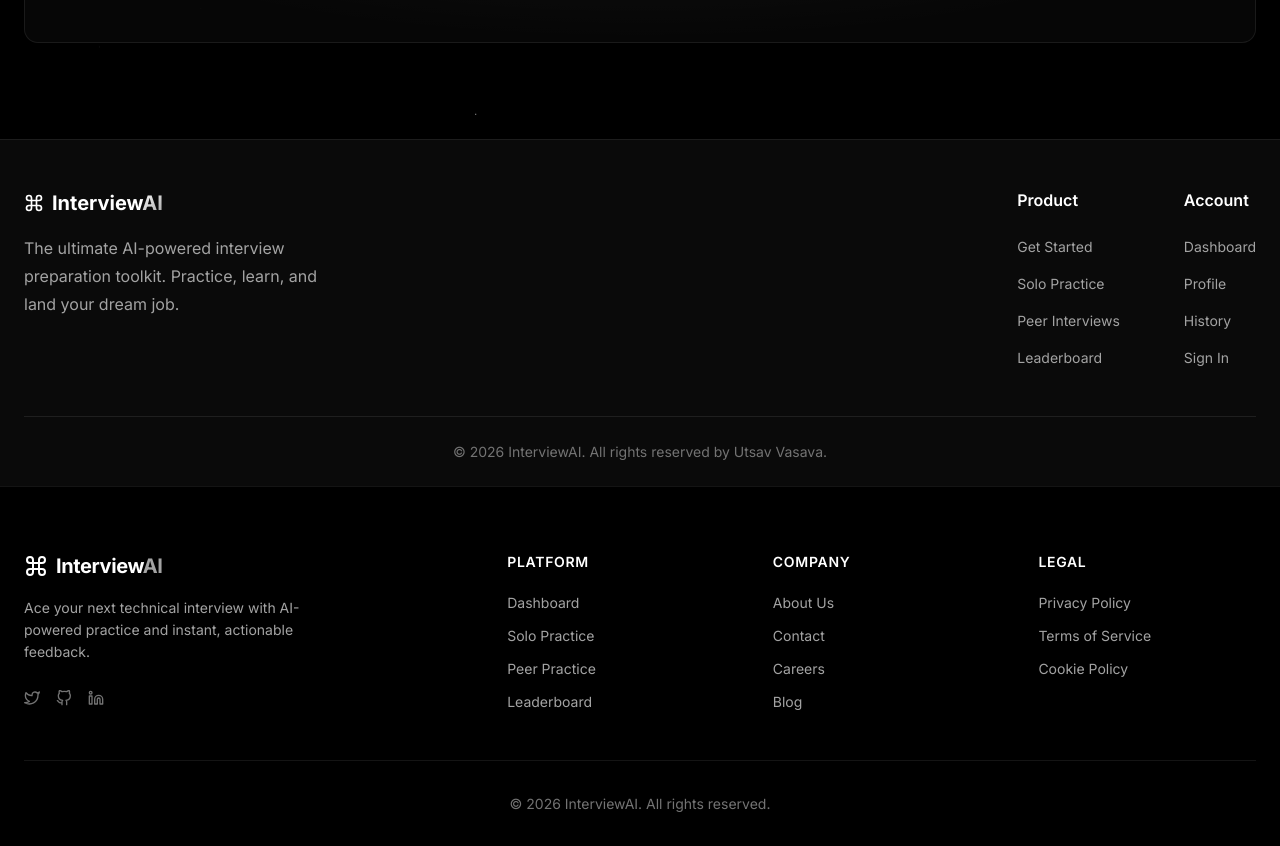
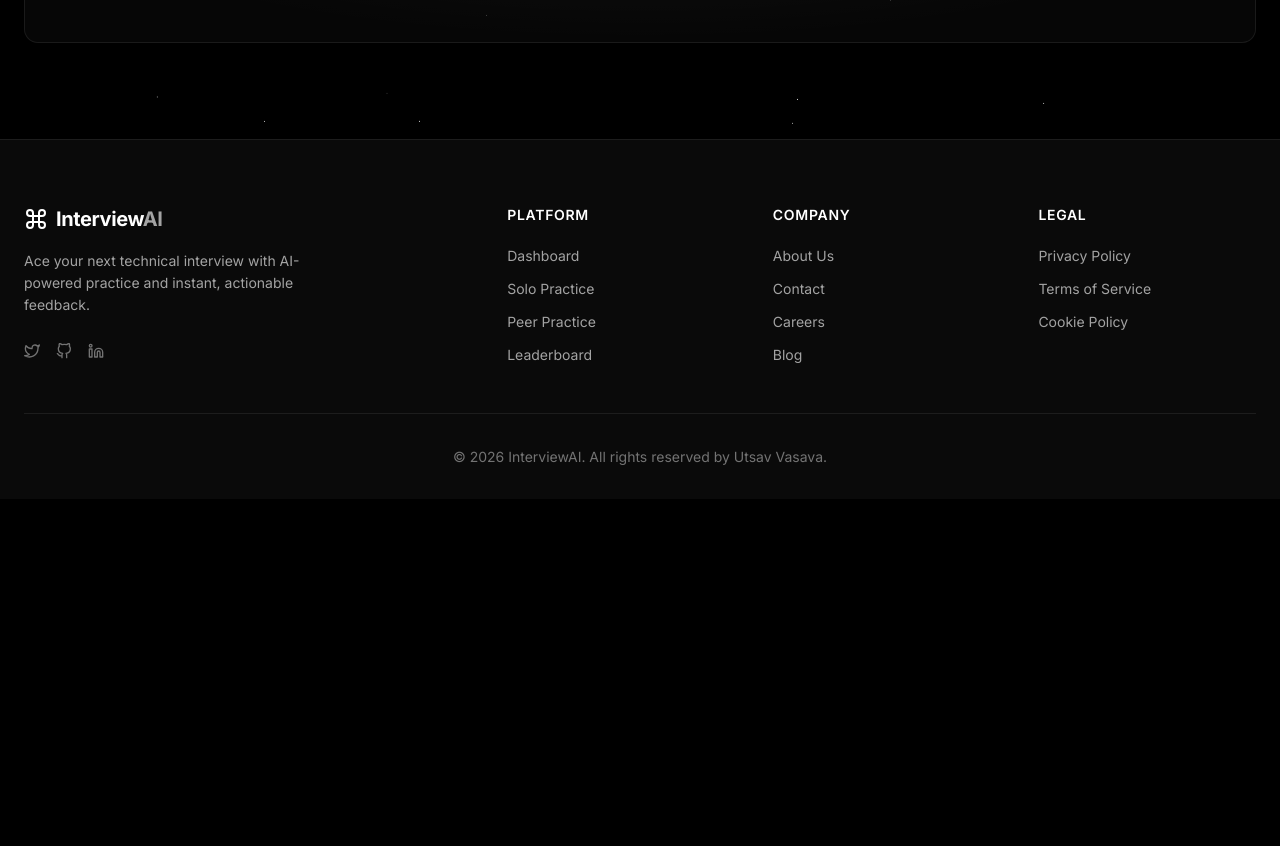
Before and after one commit to festverse/InterviewAI, a React (Vite) app in the folder client/: page / in a window 1280 px wide. Shown: the part 2700-3546 px from the top of the page. After the commit the page ends 3199 px from the top, so only its background shows below. Built offline with nearby package versions, Linux system fonts and the light colour scheme; no server answers.

Commit message:
fix: remove duplicate landing footer, update global footer colors and copyright text

```diff
--- a/client/src/components/layout/Footer.jsx
+++ b/client/src/components/layout/Footer.jsx
@@ -55,7 +55,7 @@ const Footer = () => {
         </div>
 
         <div className={styles.bottom}>
-          <p>&copy; {currentYear} InterviewAI. All rights reserved.</p>
+          <p>&copy; 2026 InterviewAI. All rights reserved by Utsav Vasava.</p>
         </div>
       </div>
     </footer>
--- a/client/src/components/layout/Footer.module.css
+++ b/client/src/components/layout/Footer.module.css
@@ -1,5 +1,5 @@
 .footer {
-  background: var(--bg-primary);
+  background: var(--bg-secondary);
   border-top: 1px solid var(--glass-border);
   padding: var(--space-16) 0 var(--space-8);
   margin-top: auto;
--- a/client/src/pages/Landing.jsx
+++ b/client/src/pages/Landing.jsx
@@ -204,43 +204,6 @@ const Landing = () => {
         </motion.div>
       </section>
 
-      {/* Footer */}
-      <footer className={styles.footer}>
-        <div className={styles.footerTop}>
-          <div className={styles.footerBrand}>
-            <div className={styles.footerLogo}>
-              <FiCommand className={styles.logoIcon} />
-              <span>Interview<span className="gradient-text">AI</span></span>
-            </div>
-            <p className={styles.footerDesc}>
-              The ultimate AI-powered interview preparation toolkit. Practice, learn, and land your dream job.
-            </p>
-          </div>
-
-          <div className={styles.footerLinksGrid}>
-            <div className={styles.footerColumn}>
-              <h4 className={styles.footerColumnTitle}>Product</h4>
-              <Link to="/register" className={styles.footerLink}>Get Started</Link>
-              <Link to="/interview" className={styles.footerLink}>Solo Practice</Link>
-              <Link to="/peer" className={styles.footerLink}>Peer Interviews</Link>
-              <Link to="/leaderboard" className={styles.footerLink}>Leaderboard</Link>
-            </div>
-            <div className={styles.footerColumn}>
-              <h4 className={styles.footerColumnTitle}>Account</h4>
-              <Link to="/dashboard" className={styles.footerLink}>Dashboard</Link>
-              <Link to="/profile" className={styles.footerLink}>Profile</Link>
-              <Link to="/history" className={styles.footerLink}>History</Link>
-              <Link to="/login" className={styles.footerLink}>Sign In</Link>
-            </div>
-          </div>
-        </div>
-
-        <div className={styles.footerBottom}>
-          <p className={styles.footerText}>
-            © {new Date().getFullYear()} InterviewAI. All rights reserved by Utsav Vasava.
-          </p>
-        </div>
-      </footer>
     </div>
   );
 };
```
